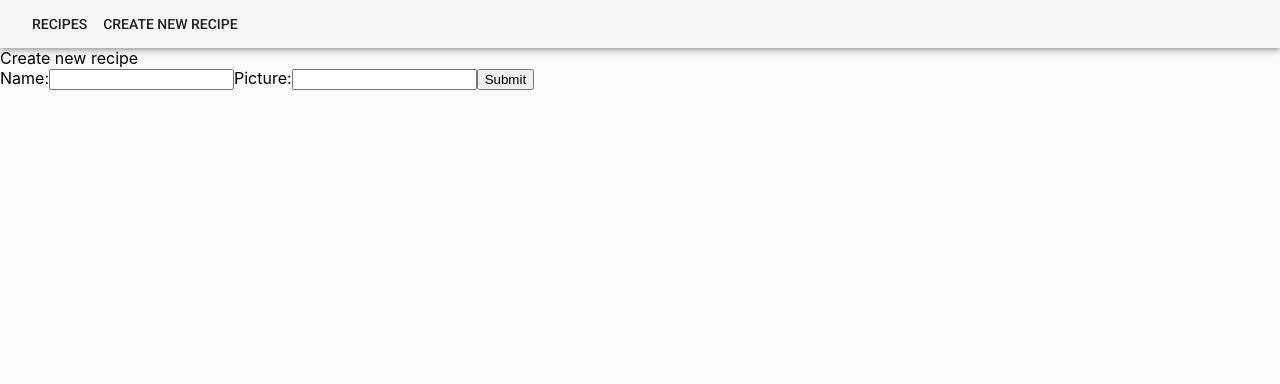
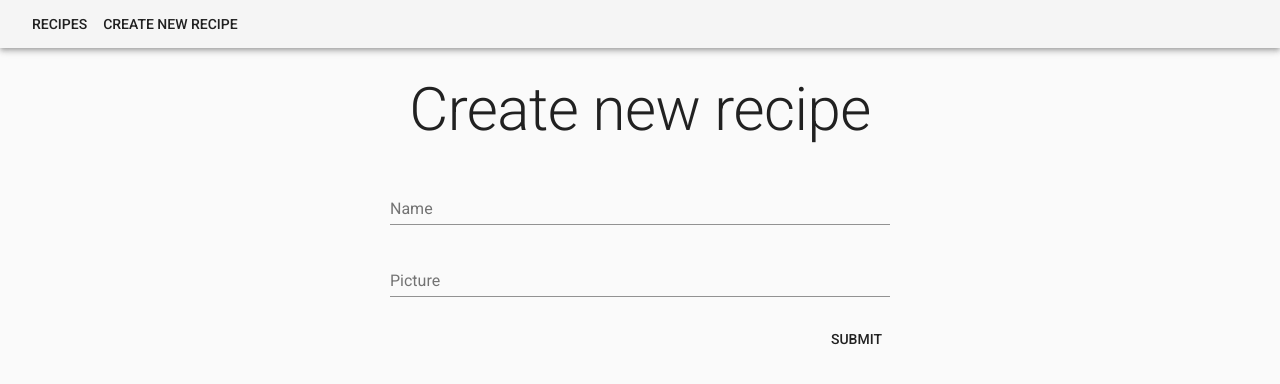
Before and after one commit to mdenti/recipes, a React (Create React App) app in the folder front/: page /recipe/create in a window 1280 px wide. Shown: the top 384 px of the page. Built offline with nearby package versions, Linux system fonts and the light colour scheme.

Commit message:
Front - style recipe creation form

```diff
--- a/front/src/RecipeCreate.js
+++ b/front/src/RecipeCreate.js
@@ -1,7 +1,12 @@
 import React, { Component } from 'react';
 import { Redirect } from 'react-router-dom';
+import { TextField } from '@material-ui/core';
 
 import { withRecipeContextConsumer } from './RecipeContext';
+import PageHeader from './layout/PageHeader';
+import PageContainer from './layout/PageContainer';
+import Form from './layout/Form';
+import FormSubmitButton from './layout/FormSubmitButton';
 
 class RecipeCreate extends Component {
     constructor(props) {
@@ -13,9 +18,7 @@ class RecipeCreate extends Component {
         };
         this.save = this.save.bind(this);
     }
-    async save(e) {
-        e.preventDefault();
-
+    async save() {
         const { redirectToList, ...newRecipe } = this.state;
         await this.props.recipeCtx.addNewRecipe(newRecipe);
         this.setState({ redirectToList: true })
@@ -25,20 +28,28 @@ class RecipeCreate extends Component {
             return <Redirect to='/recipes' />
         }
         return (
-            <div>
-                <div>Create new recipe</div>
-                <form onSubmit={this.save}>
-                    <label>
-                        Name:
-                        <input type="text" onChange={(e) => this.setState({ name: e.target.value })}/>
-                    </label>
-                    <label>
-                        Picture:
-                        <input type="text" onChange={(e) => this.setState({ picture: e.target.value })}/>
-                    </label>
-                    <input type="submit" value="Submit"/>
-                </form>
-            </div>
+            <PageContainer>
+                <PageHeader>Create new recipe</PageHeader>
+                <Form onSubmit={e => e.preventDefault()}>
+                    <TextField
+                        id="name"
+                        label="Name"
+                        value={this.state.name}
+                        onChange={(e) => this.setState({ name: e.target.value })}
+                        margin="normal"
+                        fullWidth
+                    />
+                    <TextField
+                        id="picture"
+                        label="Picture"
+                        value={this.state.picture}
+                        onChange={(e) => this.setState({ picture: e.target.value })}
+                        margin="normal"
+                        fullWidth
+                    />
+                    <FormSubmitButton onClick={this.save}>Submit</FormSubmitButton>
+                </Form>
+            </PageContainer>
         )
     }
 }
--- /dev/null
+++ b/front/src/layout/Form.js
@@ -0,0 +1,20 @@
+import React from 'react';
+import { withStyles } from '@material-ui/core';
+
+const styles = (theme) => ({
+    form: {
+        maxWidth: 500,
+        margin: '0 auto',
+    }
+});
+
+function Form(props) {
+    const { classes, ...otherProps } = props;
+    return (
+        <form className={classes.form} {...otherProps}>
+            {props.children}
+        </form>
+    )
+}
+
+export default withStyles(styles)(Form);
--- /dev/null
+++ b/front/src/layout/FormSubmitButton.js
@@ -0,0 +1,21 @@
+import React from 'react';
+import { withStyles, Button } from '@material-ui/core';
+
+const styles = (theme) => ({
+    submit: {
+        marginTop: theme.spacing.unit * 2,
+        marginBottom: theme.spacing.unit,
+        float: 'right',
+    }
+});
+
+function FormSubmitButton(props) {
+    const { classes, ...otherProps } = props;
+    return (
+        <Button className={classes.submit} {...otherProps}>
+            {props.children}
+        </Button>
+    )
+}
+
+export default withStyles(styles)(FormSubmitButton);
```
